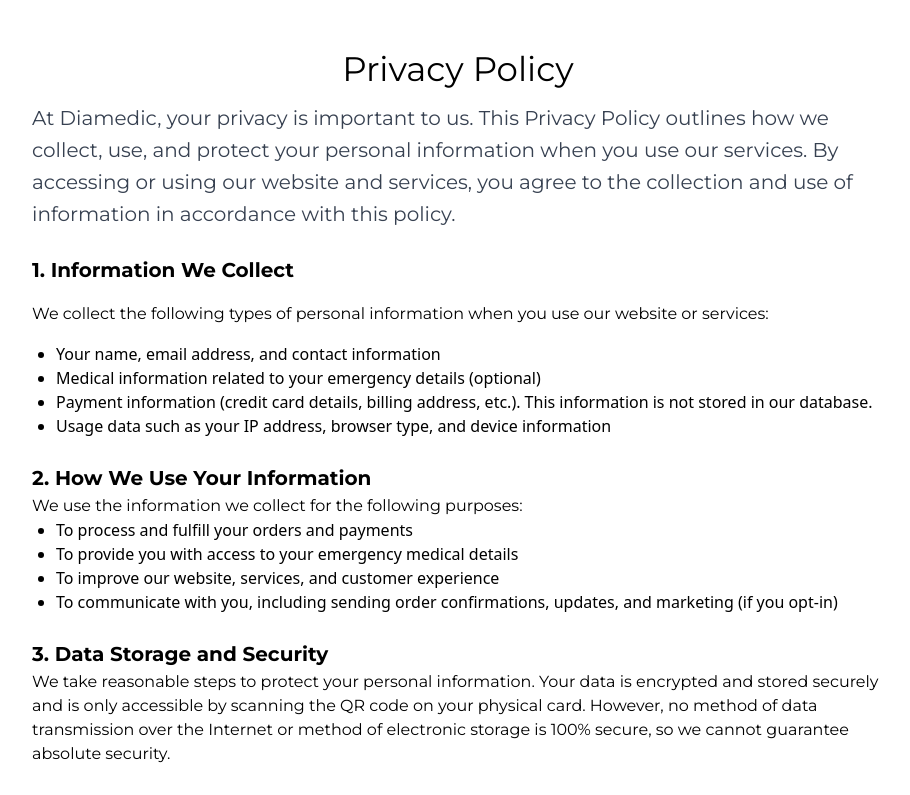
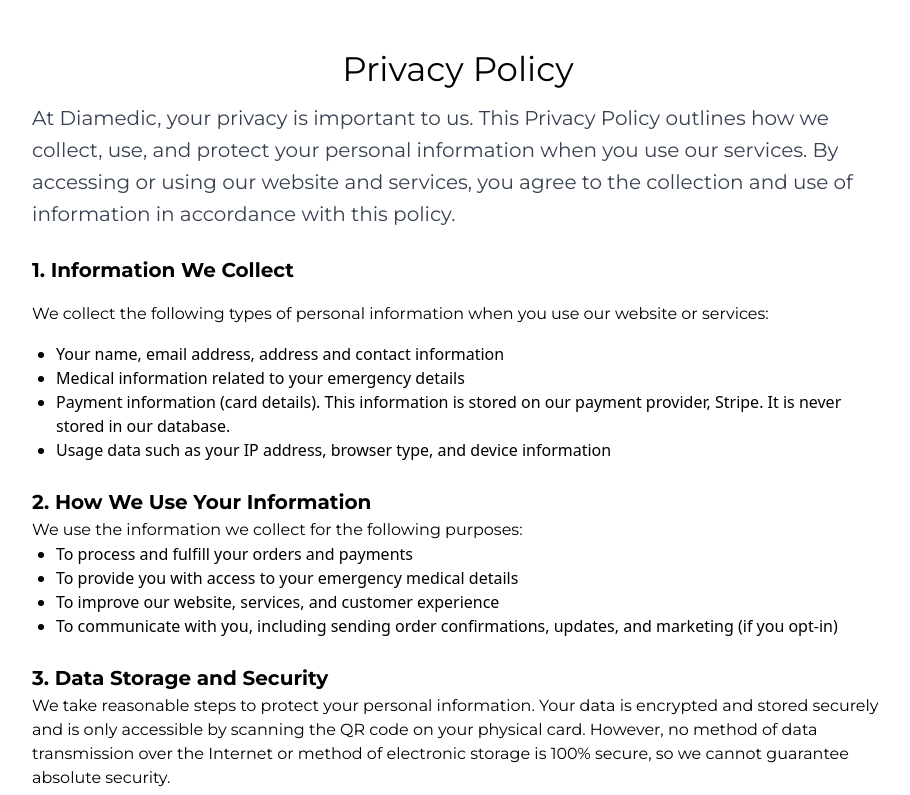
Before and after one commit to Calummullen/diamedic, a React (Vite) app in the folder frontend/: page /privacy-policy in a window 1280 px wide. Shown: the top 795 px of the page, without its empty margins (182-1092 px from the left). Built offline with nearby package versions, Linux system fonts and the light colour scheme; a web font is replaced by a local one.

Commit message:
update text

```diff
--- a/frontend/src/components/footer/privacy-policy.tsx
+++ b/frontend/src/components/footer/privacy-policy.tsx
@@ -30,13 +30,11 @@
           our website or services:
         </Typography>
         <ul className="list-disc ml-6">
-          <li>Your name, email address, and contact information</li>
+          <li>Your name, email address, address and contact information</li>
+          <li>Medical information related to your emergency details</li>
           <li>
-            Medical information related to your emergency details (optional)
-          </li>
-          <li>
-            Payment information (credit card details, billing address, etc.).
-            This information is not stored in our database.
+            Payment information (card details). This information is stored on
+            our payment provider, Stripe. It is never stored in our database.
           </li>
           <li>
             Usage data such as your IP address, browser type, and device
--- a/frontend/src/components/footer/terms-and-conditions.tsx
+++ b/frontend/src/components/footer/terms-and-conditions.tsx
@@ -23,9 +23,9 @@
           1. General Use
         </Typography>
         <Typography className="mb-4">
-          Diamedic provides a digital and physical emergency medical card,
-          designed to assist diabetics in emergencies. By using our service, you
-          agree to provide accurate medical information to be displayed on our
+          Diamedic provides a physical emergency medical card, designed to
+          assist diabetics in emergencies. By using our service, you agree to
+          provide accurate medical information to be displayed on our
           application (via a QR code scan). The service is intended for
           emergency use only and should not be used as a substitute for
           professional medical care.
```
